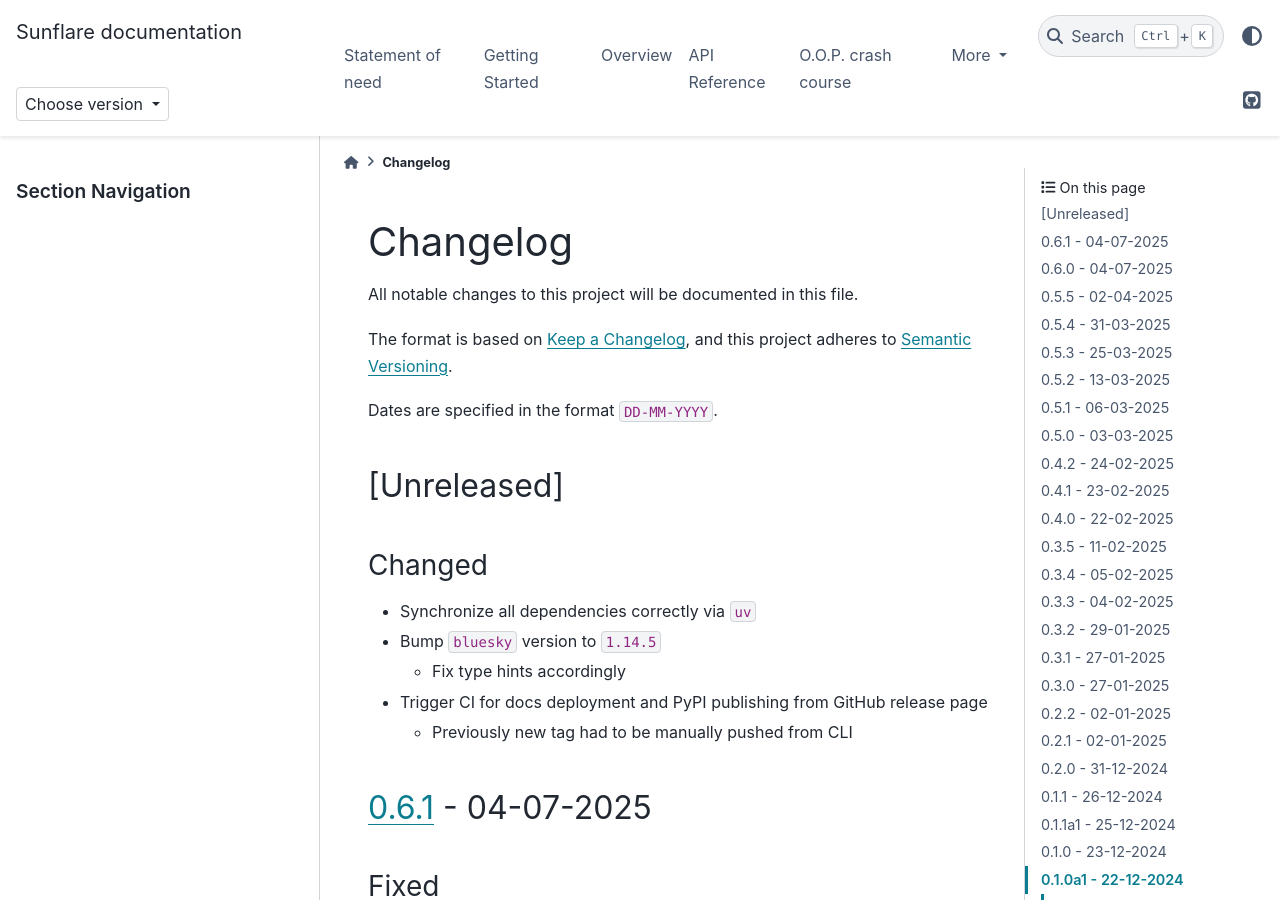
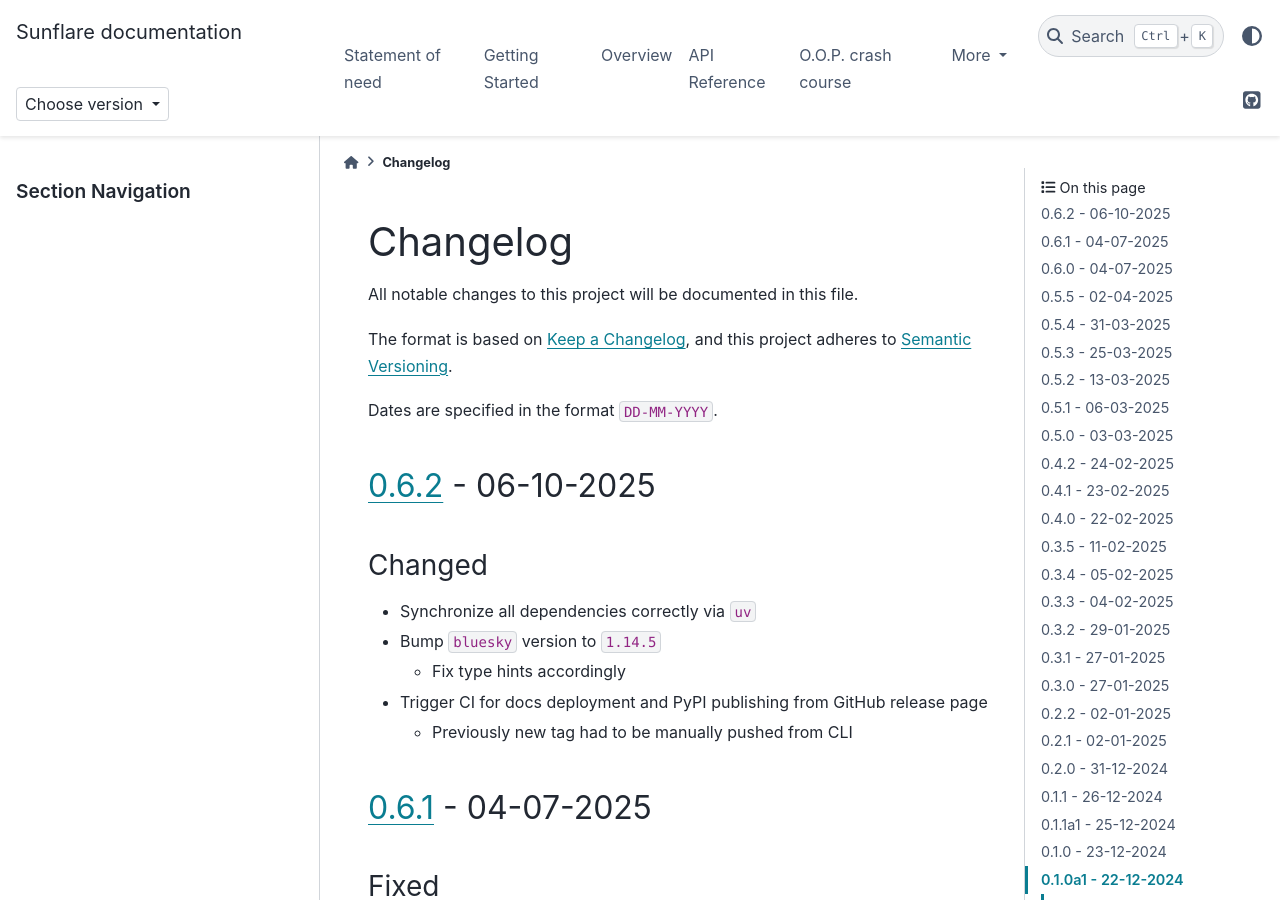
Before and after one commit to redsun-acquisition/sunflare, a Sphinx documentation site: the page built from docs/changelog.md, in a window 1280 px wide and 900 px high. Built offline with Sphinx 7.4.7 and the PyData theme 0.15.4, drawn with Linux system fonts in a browser that asks for light colours.

Commit message:
docs: mark next release in changelog

```diff
--- a/docs/changelog.md
+++ b/docs/changelog.md
@@ -7,7 +7,7 @@ and this project adheres to [Semantic Versioning](https://semver.org/spec/v2.0.0
 
 Dates are specified in the format `DD-MM-YYYY`.
 
-## [Unreleased]
+## [0.6.2] - 06-10-2025
 
 ### Changed
 
@@ -270,6 +270,7 @@ Dates are specified in the format `DD-MM-YYYY`.
 - Alpha release;
 - Basic project infrastructure;
 
+[0.6.2]: https://github.com/redsun-acquisition/sunflare/compare/v0.6.1...v0.6.2
 [0.6.1]: https://github.com/redsun-acquisition/sunflare/compare/v0.6.0...v0.6.1
 [0.6.0]: https://github.com/redsun-acquisition/sunflare/compare/v0.5.5...v0.6.0
 [0.5.5]: https://github.com/redsun-acquisition/sunflare/compare/v0.5.4...v0.5.5
```
